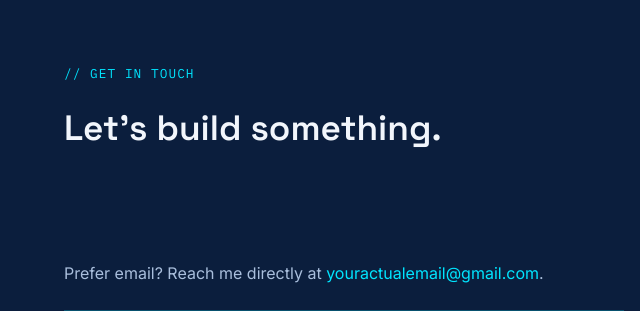
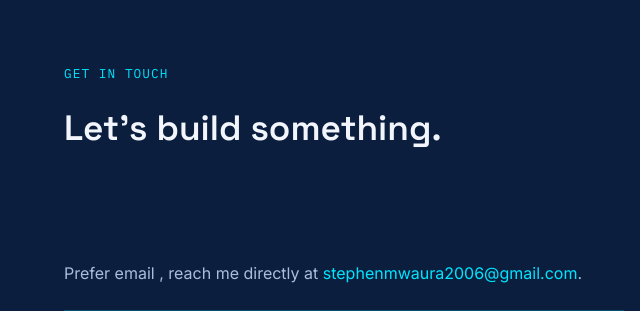
Before and after one commit to StephenMwaura/Portfolio-website, a Django app: page /contact/ in a window 1280 px wide. Shown: the part 76-387 px from the top of the page, without its empty margins (68-708 px from the left). Run offline with Django 5.2, Linux system fonts and the light colour scheme.

Commit message:
Changing the template files

```diff
--- a/portfolio/templates/portfolio/contacts.html
+++ b/portfolio/templates/portfolio/contacts.html
@@ -4,14 +4,14 @@
 
 {% block content %}
 <section class="section section--page-head wrap">
-    <p class="eyebrow">// Get in touch</p>
+    <p class="eyebrow">Get in touch</p>
     <h1 class="page-title">Let's build something.</h1>
 </section>
 
 <section class="section wrap">
     <p class="contact-direct">
-        Prefer email? Reach me directly at
-    <a href="mailto:youractualemail@gmail.com">youractualemail@gmail.com</a>.
+        Prefer email , reach me directly at
+    <a href="mailto:youractualemail@gmail.com">stephenmwaura2006@gmail.com</a>.
 </p>
     <form method="post" class="contact-form">
         {% csrf_token %}
--- a/portfolio/templates/portfolio/projects.html
+++ b/portfolio/templates/portfolio/projects.html
@@ -4,7 +4,7 @@
 
 {% block content %}
 <section class="section section--page-head wrap">
-    <p class="eyebrow">Index</p>
+    <p class="eyebrow"></p>
     <h1 class="page-title">Projects</h1>
 </section>
 
```
